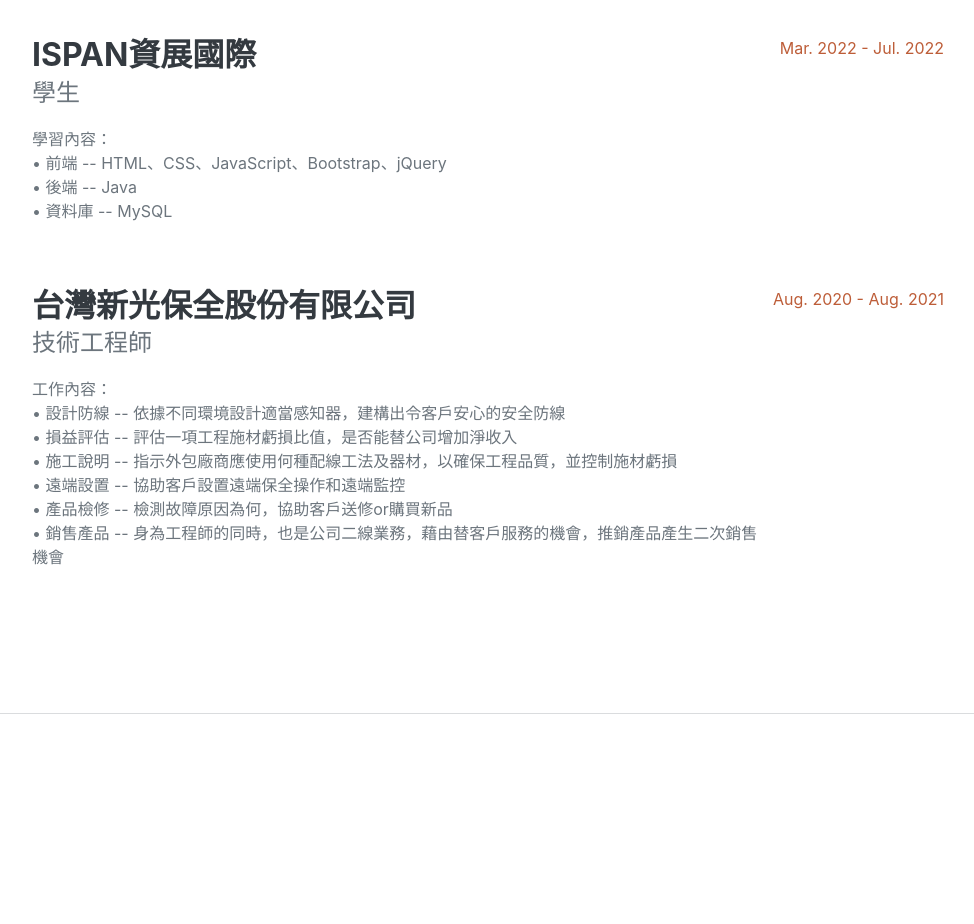
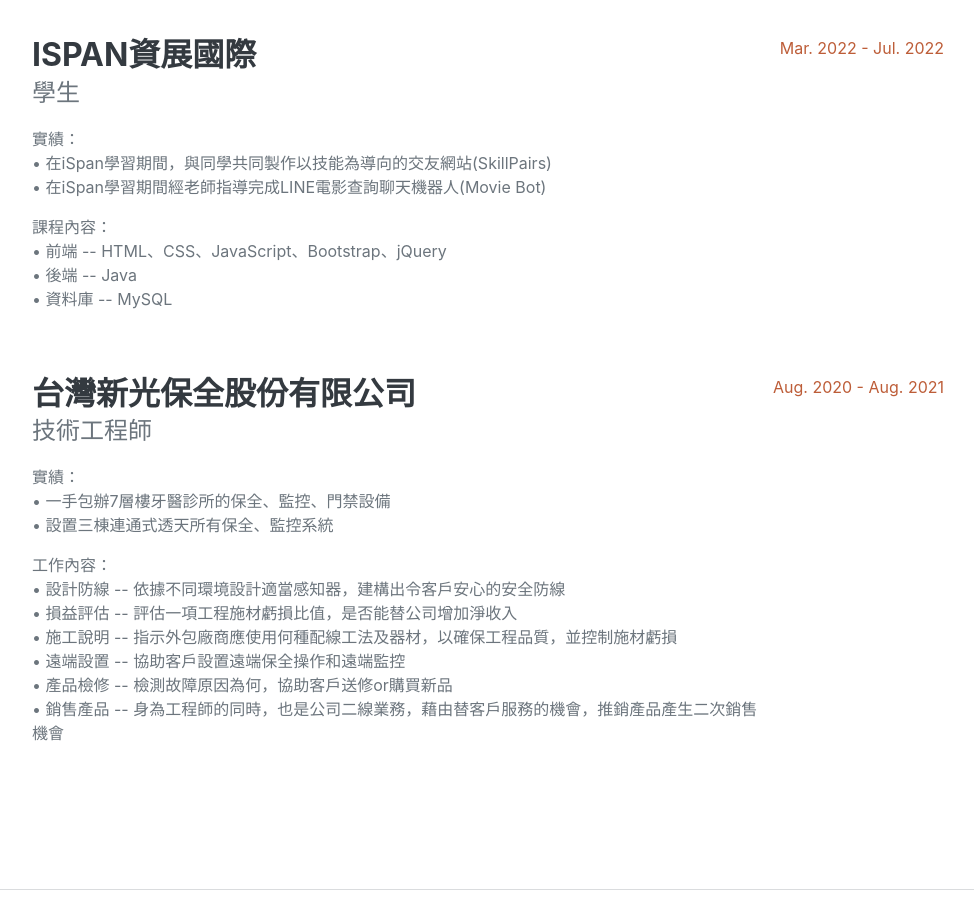
Before and after one commit to Hsiao6622/personal-webpage, a plain HTML site: page index.html in a window 1280 px wide. Shown: the part 960-1884 px from the top of the page, without its empty margins (288-1262 px from the left). Drawn offline with nearby package versions, Linux system fonts and the light colour scheme; a web font is replaced by a local one.

Commit message:
revise EXPERIENCE

```diff
--- a/index.html
+++ b/index.html
@@ -77,7 +77,12 @@
                         <h3 class="mb-0">iSpan資展國際</h3>
                         <div class="subheading mb-3">學生</div>
                         <p>
-                            學習內容：<br>
+                            實績：<br>
+                            • 在iSpan學習期間，與同學共同製作以技能為導向的交友網站(SkillPairs)<br>
+                            • 在iSpan學習期間經老師指導完成LINE電影查詢聊天機器人(Movie Bot)
+                        </p>
+                        <p>
+                            課程內容：<br>
                             • 前端 -- HTML、CSS、JavaScript、Bootstrap、jQuery<br>
                             • 後端 -- Java<br>
                             • 資料庫 -- MySQL
@@ -89,6 +94,11 @@
                     <div class="flex-grow-1">
                         <h3 class="mb-0">台灣新光保全股份有限公司</h3>
                         <div class="subheading mb-3">技術工程師</div>
+                        <p>
+                            實績：<br>
+                            • 一手包辦7層樓牙醫診所的保全、監控、門禁設備<br>
+                            • 設置三棟連通式透天所有保全、監控系統
+                        </p>
                         <p>
                             工作內容：<br>
                             • 設計防線 -- 依據不同環境設計適當感知器，建構出令客戶安心的安全防線<br>
```
